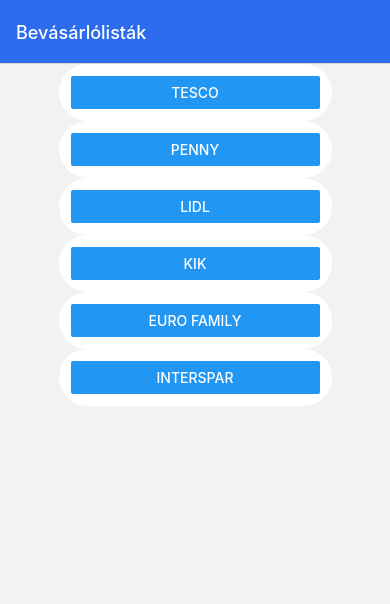
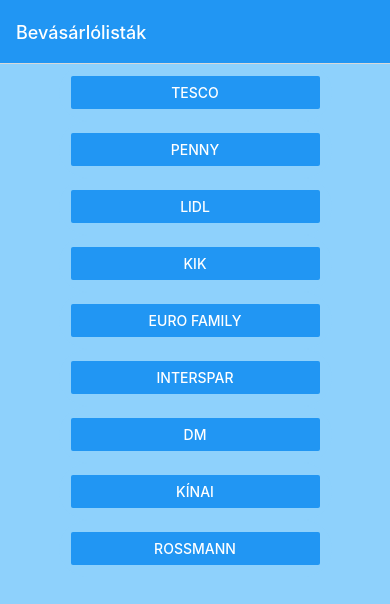
Before and after one commit to gabkoko/Shopping, a React Native app: screen / in a window 390 px wide. Shown: the top 604 px of the page. Built offline with nearby package versions, Linux system fonts and the light colour scheme.

Commit message:
V8 styling base + tailwind

```diff
--- a/App.js
+++ b/App.js
@@ -16,17 +16,27 @@
     { shopAlias: "kik", shopName: "Kik" },
     { shopAlias: "euroFamily", shopName: "Euro Family" },
     { shopAlias: "interspar", shopName: "Interspar" },
+    { shopAlias: "dm", shopName: "DM" },
+    { shopAlias: "kínai", shopName: "Kínai" },
+    { shopAlias: "rossmann", shopName: "Rossmann" },
   ];
 
   return (
-    <View style={{ flex: 1, alignItems: "center", justifyContent: "top" }}>
+    <View
+      style={{
+        flex: 1,
+        alignItems: "center",
+        justifyContent: "top",
+        backgroundColor: "#8ED1FC",
+      }}
+    >
       {shopDefinitions.map(({ shopAlias, shopName }) => (
         <View
           key={shopAlias}
           style={{
             alignContent: "space-around",
             padding: 12,
-            backgroundColor: "white",
+            backgroundColor: "#8ED1FC",
             borderRadius: 80,
             width: "70%",
           }}
@@ -44,7 +54,7 @@
 const Stack = createNativeStackNavigator();
 
 const globalScreeOptions = {
-  headerStyle: { backgroundColor: "#2C6BED" },
+  headerStyle: { backgroundColor: "#2196f3" },
   headerTitleStyle: { color: "white" },
   headerTintColor: "white",
 };
--- a/components/DetailsScreenComponent.jsx
+++ b/components/DetailsScreenComponent.jsx
@@ -1,17 +1,27 @@
 import { View, Text } from "react-native";
 import React from "react";
 import ShoppingListComponent from "./ShoppingListComponent";
+
+import tw from "tailwind-react-native-classnames";
 
 const DetailsScreenComponent = ({ route }) => {
   const { shopName, shopAlias } = route.params;
 
   return (
-    <View style={{ flex: 1, alignItems: "center", justifyContent: "top" }}>
-      <Text>{shopName}</Text>
+    <View
+      style={{
+        flex: 1,
+        alignItems: "center",
+        justifyContent: "top",
+        backgroundColor: "#8ED1FC",
+      }}
+    >
+      <Text style={tw`text-white text-xl`}>{shopName}</Text>
       <View>
         <ShoppingListComponent shopAlias={shopAlias} />
       </View>
     </View>
   );
 };
+
 export default DetailsScreenComponent;
--- a/components/ShoppingListComponent.jsx
+++ b/components/ShoppingListComponent.jsx
@@ -1,4 +1,5 @@
 import React, { useState, useEffect } from "react";
+import tw from "tailwind-react-native-classnames";
 import {
   View,
   Text,
@@ -8,7 +9,6 @@
   StyleSheet,
 } from "react-native";
 import AsyncStorage from "@react-native-async-storage/async-storage";
-import { Colors } from "react-native/Libraries/NewAppScreen";
 
 const ShoppingListComponent = ({ shopAlias }) => {
   const [items, setItems] = useState([]);
@@ -58,7 +58,7 @@
 
   return (
     <View style={styles.container}>
-      <Text style={styles.header}>Bevásárlólista</Text>
+      <Text style={tw`text-white text-lg`}>Bevásárlólista</Text>
 
       <View style={styles.inputContainer}>
         <TextInput
@@ -91,10 +91,13 @@
     padding: 16,
     alignItems: "center",
     justifyContent: "center",
+    width: "100%",
+    backgroundColor: "#8ED1FC",
   },
   header: {
     fontSize: 24,
     marginBottom: 16,
+    width: "100%",
   },
   inputContainer: {
     flexDirection: "row",
@@ -104,10 +107,9 @@
   input: {
     flex: 1,
     borderWidth: 3,
-    borderRadius: 80,
-    borderColor: "#2C6BED",
+    borderColor: "#2196f3",
     marginRight: 8,
-    padding: 8,
+    padding: 5,
   },
   listContainer: {
     width: "100%",
@@ -117,12 +119,12 @@
     justifyContent: "space-between",
     alignItems: "center",
     borderWidth: 1,
-    borderRadius: 80,
-    borderColor: "#2C6BED",
-    padding: 8,
+    borderColor: "#2196f3",
+    padding: 4,
     marginVertical: 1,
     textDecorationColor: "#2C6BED",
     width: "65%",
+    Height: "100%",
   },
 });
 
--- a/package.json
+++ b/package.json
@@ -17,7 +17,8 @@
     "react": "18.2.0",
     "react-native": "0.72.6",
     "react-native-safe-area-context": "^4.6.3",
-    "react-native-screens": "~3.22.0"
+    "react-native-screens": "~3.22.0",
+    "tailwind-react-native-classnames": "^1.5.1"
   },
   "devDependencies": {
     "@babel/core": "^7.20.0"
```
Also changed, not shown: tailwind.config.js (added, +8 -0 lines), 1 other file (tests, documents, lock files or other folders).
